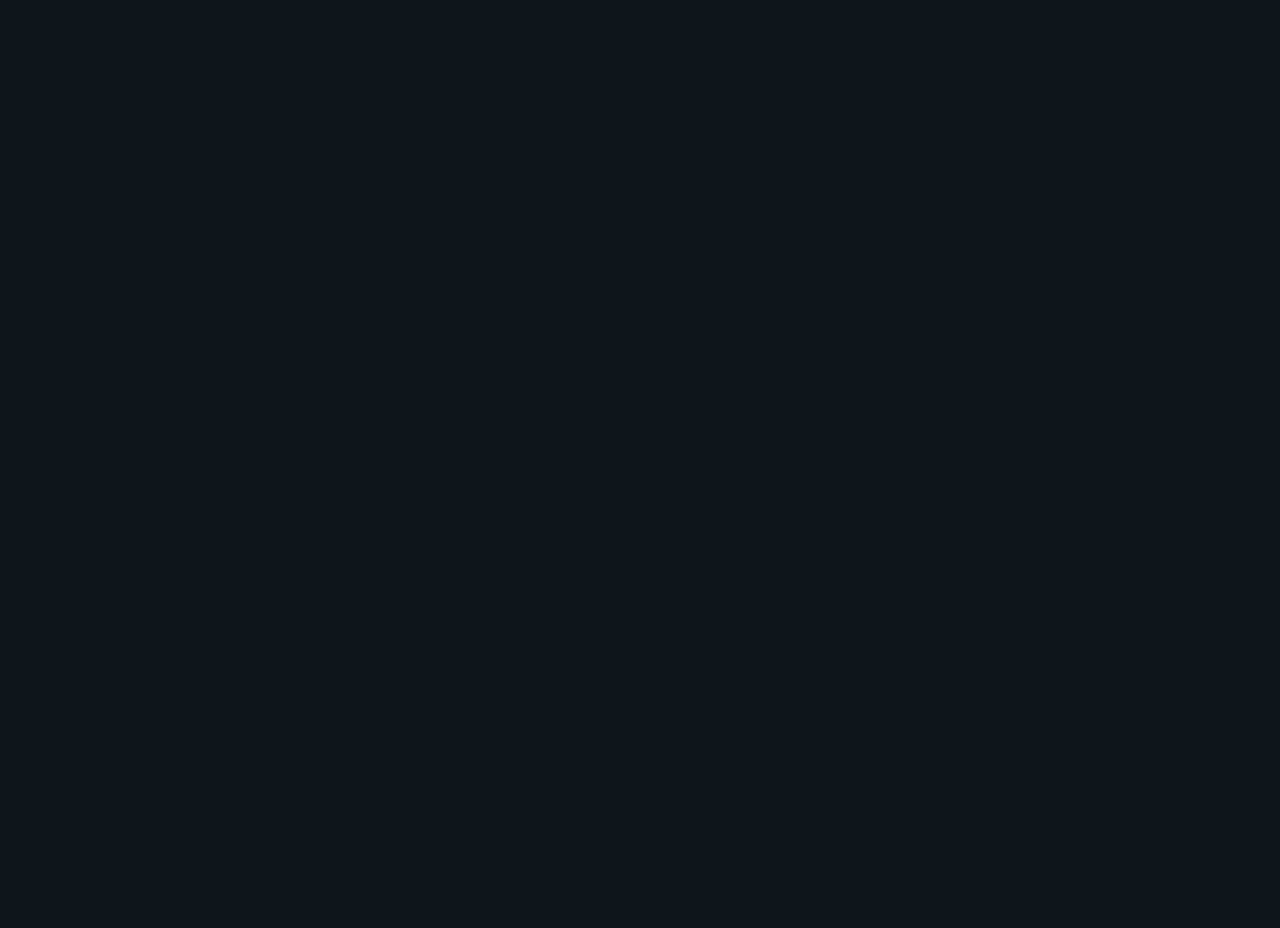
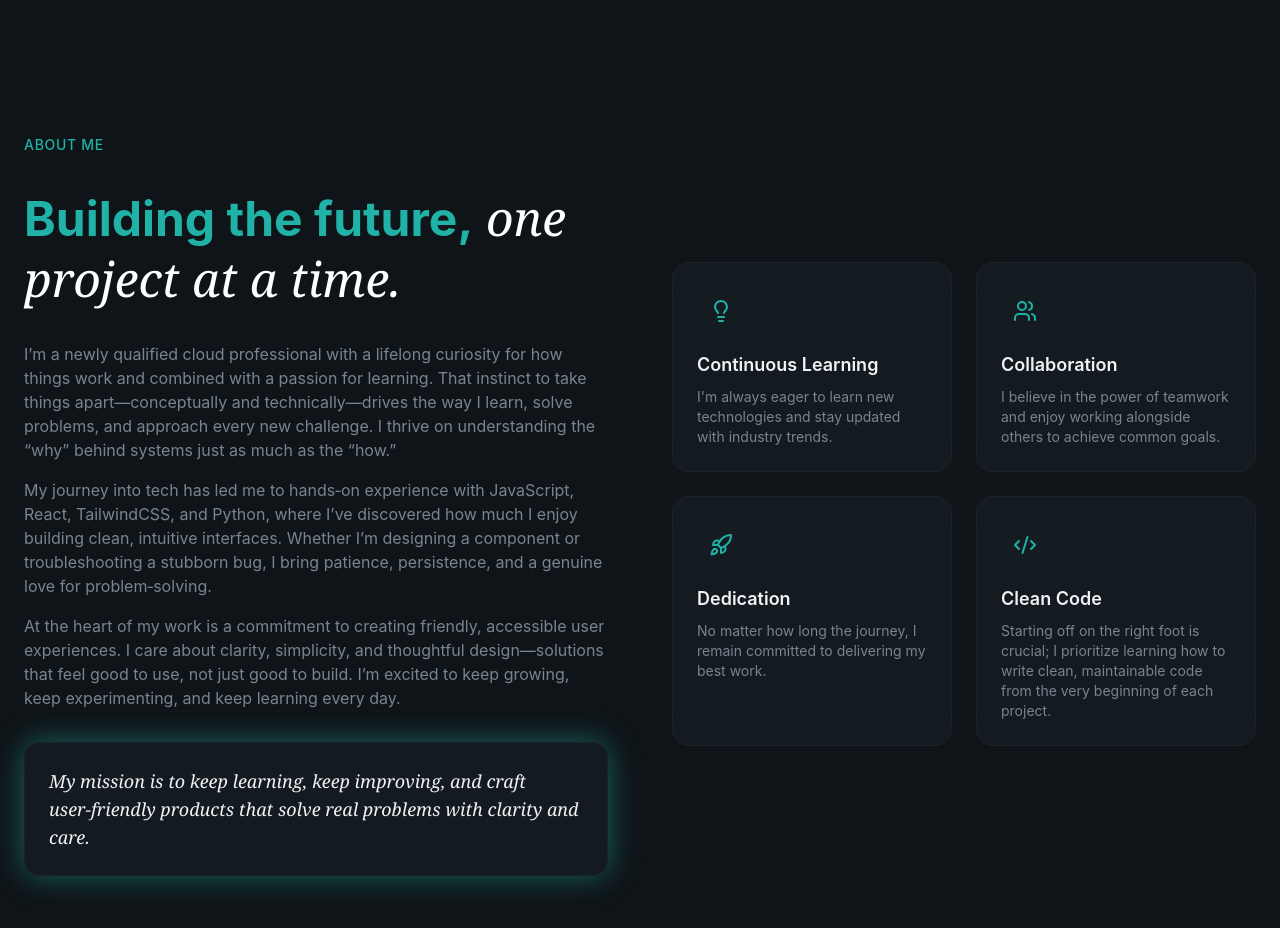
Before and after one commit to STEM-Girlie/React-TailwindCSS-Personal-Portfolio, a React (Vite) app: page / in a window 1280 px wide. Shown: the part 1080-2008 px from the top of the page. Before the commit the page ends 1084 px from the top, so only its background shows below. Built offline with nearby package versions, Linux system fonts and the light colour scheme.

Commit message:
completed the about section

```diff
--- a/src/layout/Navbar.jsx
+++ b/src/layout/Navbar.jsx
@@ -1,6 +1,6 @@
 import { Button } from "@/components/Button";
 import { Menu, X } from "lucide-react";
-import { useState } from "react";
+import { useEffect, useState } from "react";
 
 const navLinks = [
   { href: "#about", label: "About" },
@@ -11,9 +11,22 @@ const navLinks = [
 
 export const Navbar = () => {
   const [isMobileMenuOpen, setIsMobileMenuOpen] = useState(false);
+  const [isScrolled, setIsScrolled] = useState(false);
+
+  useEffect(() => {
+    const handleScroll = () => {
+      setIsScrolled(window.scrollY > 50);
+    };
+    window.addEventListener("scroll", handleScroll);
+    return () => {
+      window.removeEventListener("scroll", handleScroll);
+    };
+  }, []);
 
   return (
-    <header className="fixed top-0 left-0 right-0 bg-transparent py-5 z-50">
+    <header
+      className={`fixed top-0 left-0 right-0 transition-all duration-500 ${isScrolled ? "glass-strong py-3" : "py-5"} z-50`}
+    >
       <nav className="container mx-auto px-6 flex items-center justify-between">
         <a
           href="#"
@@ -58,12 +71,15 @@ export const Navbar = () => {
               <a
                 href={link.href}
                 key={index}
+                onClick={() => setIsMobileMenuOpen(false)}
                 className="text-lg text-muted-foreground hover:text-foreground py-2"
               >
                 {link.label}
               </a>
             ))}
-            <Button size="default">Contact Me</Button>
+            <Button onClick={() => setIsMobileMenuOpen(false)} size="default">
+              Contact Me
+            </Button>
           </div>
         </div>
       )}
--- a/src/sections/About.jsx
+++ b/src/sections/About.jsx
@@ -1,3 +1,103 @@
+import { Code2, Lightbulb, Rocket, Users } from "lucide-react";
+
+const highlights = [
+  {
+    icon: Lightbulb,
+    title: "Continuous Learning",
+    description:
+      "I'm always eager to learn new technologies and stay updated with industry trends.",
+  },
+  {
+    icon: Users,
+    title: "Collaboration",
+    description:
+      "I believe in the power of teamwork and enjoy working alongside others to achieve common goals.",
+  },
+  {
+    icon: Rocket,
+    title: "Dedication",
+    description:
+      "No matter how long the journey, I remain committed to delivering my best work.",
+  },
+  {
+    icon: Code2,
+    title: "Clean Code",
+    description:
+      "Starting off on the right foot is crucial; I prioritize learning how to write clean, maintainable code from the very beginning of each project.",
+  },
+];
+
 export const About = () => {
-  return <section></section>;
+  return (
+    <section id="about" className="py-32 relative overflow-hidden">
+      <div className="container mx-auto px-6 relative z-10">
+        <div className="grid lg:grid-cols-2 gap-16 items-center">
+          {/*left column */}
+          <div className="space-y-8">
+            <div className="animate-fade-in ">
+              <span className="text-secondary-foreground text-sm font-medium tracking-wider uppercase">
+                About Me
+              </span>
+            </div>
+            <h2 className="text-4xl md:text-5xl font-bold leading-tight animate-fade-in animate-delay-200 text-secondary-foreground">
+              Building the future,
+              <span className="font-serif italic font-normal text-white">
+                {" "}
+                one project at a time.
+              </span>
+            </h2>
+            <div className="space-y-4  text-muted-foreground animate-fade-in animation-delay-300">
+              <p>
+                I’m a newly qualified cloud professional with a lifelong
+                curiosity for how things work and combined with a passion for
+                learning. That instinct to take things apart—conceptually and
+                technically—drives the way I learn, solve problems, and approach
+                every new challenge. I thrive on understanding the “why” behind
+                systems just as much as the “how.”
+              </p>
+              <p>
+                My journey into tech has led me to hands‑on experience with
+                JavaScript, React, TailwindCSS, and Python, where I’ve
+                discovered how much I enjoy building clean, intuitive
+                interfaces. Whether I’m designing a component or troubleshooting
+                a stubborn bug, I bring patience, persistence, and a genuine
+                love for problem‑solving.
+              </p>
+              <p>
+                At the heart of my work is a commitment to creating friendly,
+                accessible user experiences. I care about clarity, simplicity,
+                and thoughtful design—solutions that feel good to use, not just
+                good to build. I’m excited to keep growing, keep experimenting,
+                and keep learning every day.
+              </p>
+            </div>
+            <div className="glass rounded-2xl p-6 glow-border animate-fade-in animation-delay-300">
+              <p className="text-lg font-medium italic text-foreground font-serif">
+                My mission is to keep learning, keep improving, and craft
+                user‑friendly products that solve real problems with clarity and
+                care.
+              </p>
+            </div>
+          </div>
+          {/*right column - highlights*/}
+          <div className="grid sm:grid-cols-2 gap-6">
+            {highlights.map((item, index) => (
+              <div
+                key={index}
+                className="glass p-6 rounded-2xl animate-fade-in animation-delay-{index * 100 + 700}"
+              >
+                <div className="w-12 h-12 rounded-xl bg-primary/1 flex items-center justify-center mb-4 hover:bg-primary/20">
+                  <item.icon className="w-6 h-6 text-primary" />
+                </div>
+                <h3 className="text-lg font-semibold mb-2">{item.title}</h3>
+                <p className="text-sm text-muted-foreground">
+                  {item.description}
+                </p>
+              </div>
+            ))}
+          </div>
+        </div>
+      </div>
+    </section>
+  );
 };
```
Also changed, not shown: public/profile.jpeg (added).
